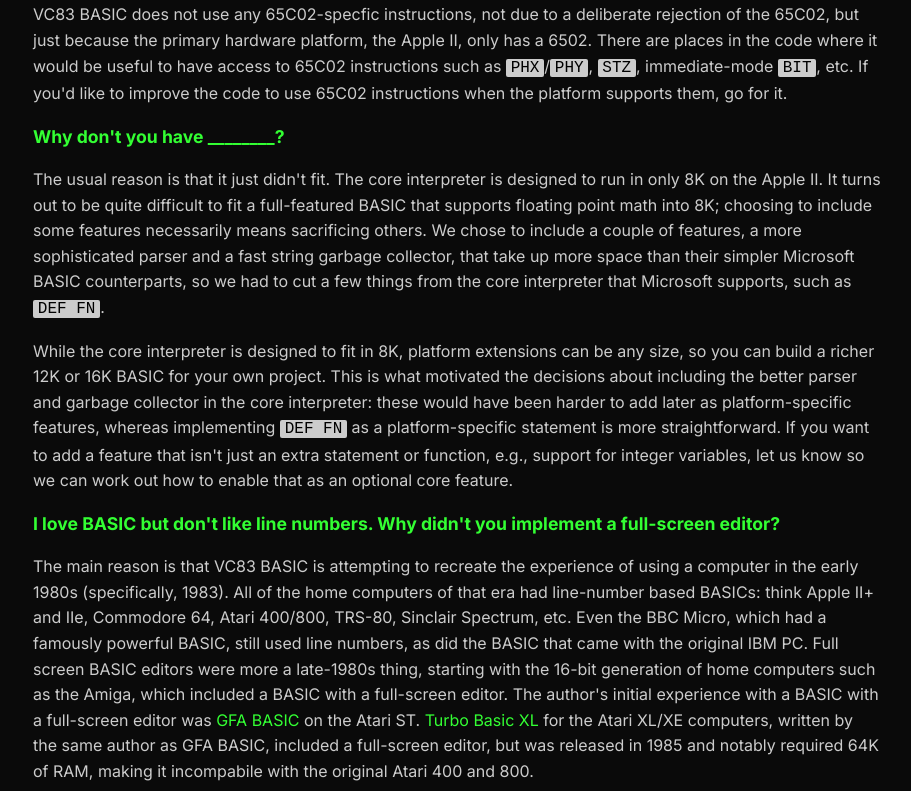
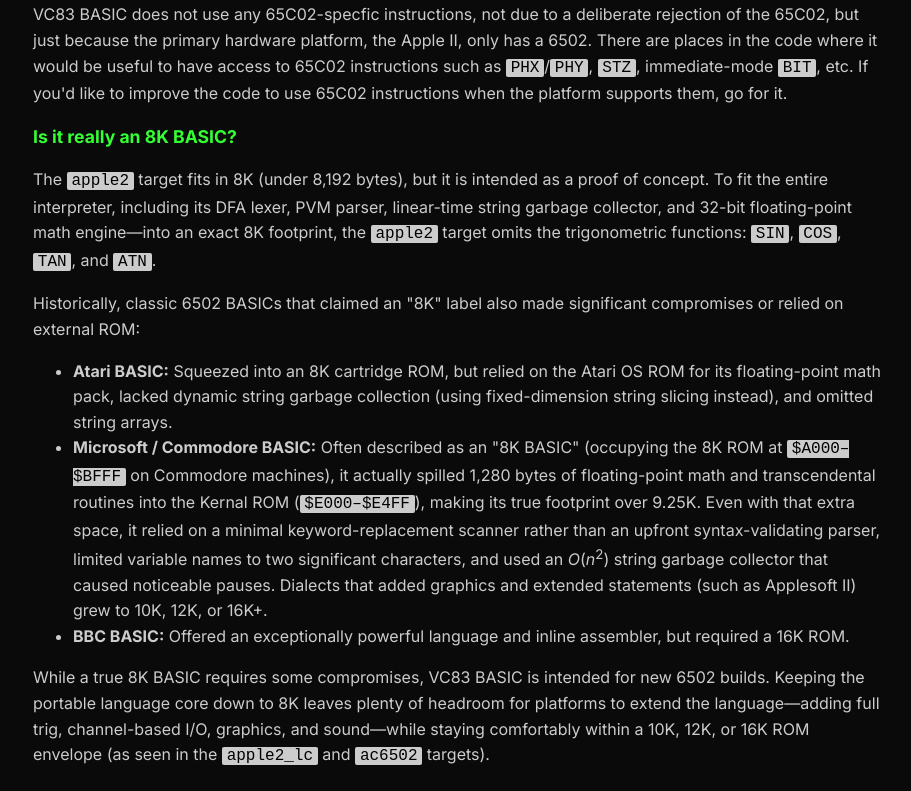
Before and after one commit to willisblackburn/vc83web, a React (Vite) app: page /faq in a window 1280 px wide. Shown: the part 1600-2391 px from the top of the page, without its empty margins (183-1094 px from the left). Built offline with nearby package versions, Linux system fonts and the light colour scheme.

Commit message:
FAQ update

```diff
--- a/src/pages/FAQ.tsx
+++ b/src/pages/FAQ.tsx
@@ -76,6 +76,41 @@
         such as <code>PHX</code>/<code>PHY</code>, <code>STZ</code>, immediate-mode <code>BIT</code>, etc.
         If you'd like to improve the code to use 65C02 instructions when the platform supports them, go for it.
       </p>
+    )
+  },
+  {
+    question: "Is it really an 8K BASIC?",
+    answer: (
+      <>
+        <p>
+          The <code>apple2</code> target fits in 8K (under 8,192 bytes), but it is intended as a proof of concept.
+          To fit the entire interpreter, including its DFA lexer, PVM parser, linear-time string garbage collector,
+          and 32-bit floating-point math engine—into an exact 8K footprint, the <code>apple2</code> target omits
+          the trigonometric functions: <code>SIN</code>, <code>COS</code>, <code>TAN</code>, and <code>ATN</code>.
+        </p>
+        <p>
+          Historically, classic 6502 BASICs that claimed an "8K" label also made significant compromises or relied on external ROM:
+        </p>
+        <ul>
+          <li>
+            <strong>Atari BASIC:</strong> Squeezed into an 8K cartridge ROM, but relied on the Atari OS ROM for its
+            floating-point math pack, lacked dynamic string garbage collection (using fixed-dimension string slicing instead),
+            and omitted string arrays.
+          </li>
+          <li>
+            <strong>Microsoft / Commodore BASIC:</strong> Often described as an "8K BASIC" (occupying the 8K ROM at <code>$A000–$BFFF</code> on Commodore machines), it actually spilled 1,280 bytes of floating-point math and transcendental routines into the Kernal ROM (<code>$E000–$E4FF</code>), making its true footprint over 9.25K. Even with that extra space, it relied on a minimal keyword-replacement scanner rather than an upfront syntax-validating parser, limited variable names to two significant characters, and used an <i>O</i>(<i>n</i><sup>2</sup>) string garbage collector that caused noticeable pauses. Dialects that added graphics and extended statements (such as Applesoft II) grew to 10K, 12K, or 16K+.
+          </li>
+          <li>
+            <strong>BBC BASIC:</strong> Offered an exceptionally powerful language and inline assembler, but required a 16K ROM.
+          </li>
+        </ul>
+        <p>
+          While a true 8K BASIC requires some compromises, VC83 BASIC is intended for new 6502 builds. Keeping the
+          portable language core down to 8K leaves plenty of headroom for platforms to extend the language—adding full trig,
+          channel-based I/O, graphics, and sound—while staying comfortably within a 10K, 12K, or 16K ROM envelope (as seen in
+          the <code>apple2_lc</code> and <code>ac6502</code> targets).
+        </p>
+      </>
     )
   },
   {
```
